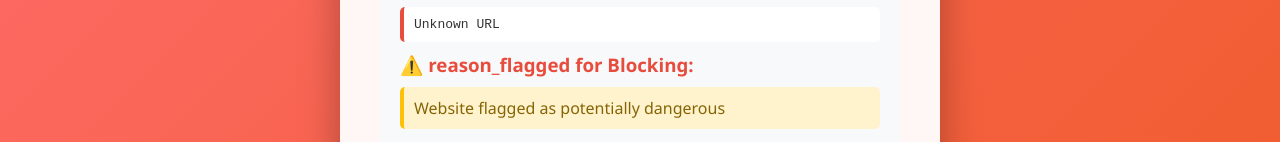
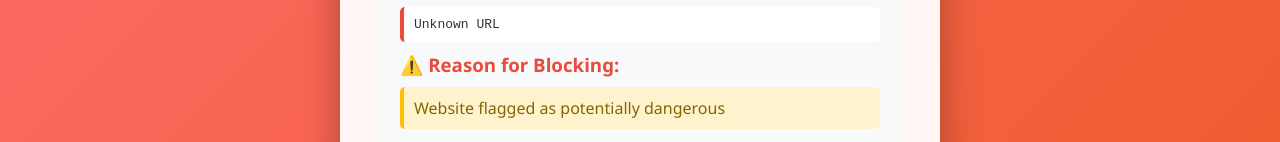
Before and after one commit to FountainPDL/fountain-scan-extension, a browser extension: page blocked.html in a window 1280 px wide. Shown: the part 339-481 px from the top of the page. Drawn offline with Linux system fonts and the light colour scheme.

Commit message:
Update blocked.html

```diff
--- a/blocked.html
+++ b/blocked.html
@@ -229,7 +229,7 @@
             <h3>🌐 Blocked Website:</h3>
             <div class="blocked-url" id="blocked-url">Loading...</div>
 
-            <h3>⚠️ reason_flagged for Blocking:</h3>
+            <h3>⚠️ Reason for Blocking:</h3>
             <div class="blocked-reason_flagged" id="blocked-reason_flagged">Loading...</div>
         </div>
 
```
